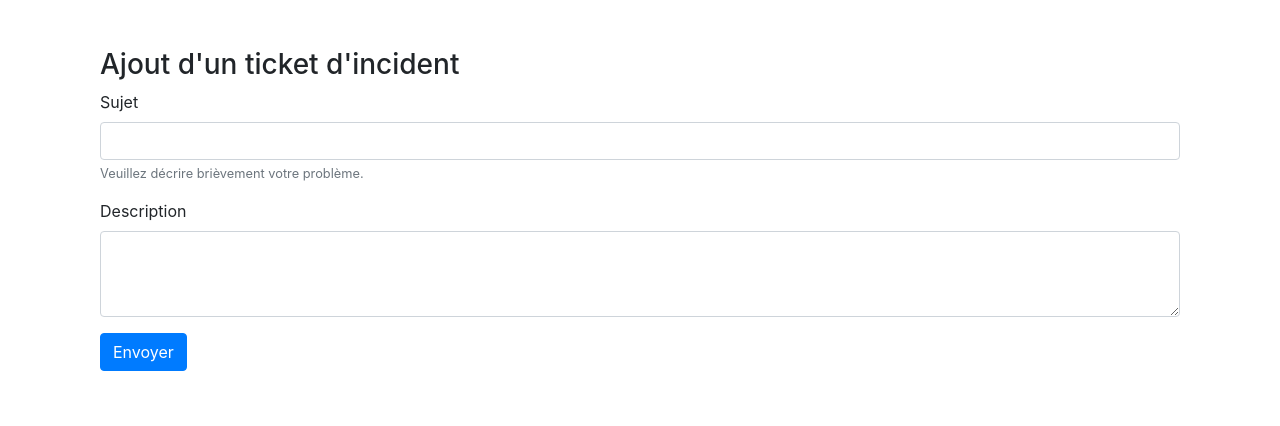
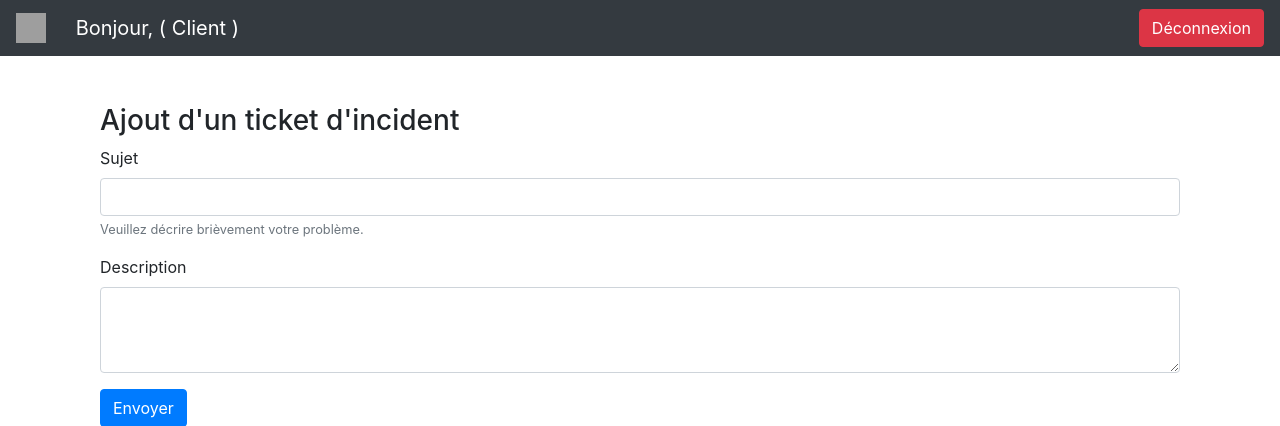
Before and after one commit to RubenVP2/pyTicket, a Flask app: template templates/add-ticket.html in a window 1280 px wide. Shown: the top 426 px of the page. Run offline with Flask 2, Linux system fonts and the light colour scheme; the template is opened without the code that fills it, so the values that code supplies are empty; some libraries are stand-ins or nearby versions; grey boxes are pictures that could not be loaded.

Commit message:
Ajout navbar et fonction de déconnexion

```diff
--- a/application.py
+++ b/application.py
@@ -21,6 +21,13 @@ def index():
             session['username'] = request.form['username']
             return redirect(url_for('ticket'))
     return render_template('index.html')
+
+
+@app.route('/logout')
+def logout():
+    # remove the username from the session if it's there
+    session.pop('username', None)
+    return redirect(url_for('index'))
 
 @app.route('/ticketDetail/')
 def ticketDetail():
@@ -74,6 +81,7 @@ def get_ticket_for_user(username):
     return cur.fetchall()
 
 def get_all_tickets():
+    """ Return all tickets in database """
     db = get_db()
     cur = db.cursor()
     cur.execute("SELECT ticket.id, user.username as 'username', datetime(date_ticket, 'unixepoch'), sujet_ticket, description_ticket, etat_ticket FROM user inner join ticket on user.id = ticket.client_id")
--- a/templates/add-ticket.html
+++ b/templates/add-ticket.html
@@ -1,6 +1,6 @@
 {% include 'includes/header.html' %}
 <body class="d-flex flex-column h-100">
-
+{% include 'includes/navbar.html' %}
     <main class="flex-shrink-0" role="main">
         <div class="container mt-5">
     <!-- form to add ticket -->
--- /dev/null
+++ b/templates/includes/navbar.html
@@ -0,0 +1,8 @@
+<!-- Navbar -->
+<nav class="navbar navbar-dark bg-dark">
+  <a class="navbar-brand" href="#">
+    <img src="https://emojipedia-us.s3.dualstack.us-west-1.amazonaws.com/thumbs/320/facebook/230/male-technologist_1f468-200d-1f4bb.png" width="30" height="30" class="d-inline-block align-top mr-4" alt="" loading="lazy">
+      Bonjour, {{ user.username[0]|upper}}{{user.username[1:] }} {% if user.isAdmin %} ( Administrateur ) {% else %} ( Client ) {% endif %}
+  </a>
+    <a href='/logout' class="btn btn-danger my-2 my-sm-0">Déconnexion</a>
+</nav>
--- a/templates/ticket.html
+++ b/templates/ticket.html
@@ -1,6 +1,6 @@
 {% include 'includes/header.html' %}
 <body class="d-flex flex-column h-100">
-
+{% include 'includes/navbar.html' %}
     <main class="flex-shrink-0" role="main">
         <div class="container mt-5">
             <a href="/add-ticket"><button type="button" class="btn btn-primary">Ajouter un ticket</button></a>
--- a/templates/ticketDetail.html
+++ b/templates/ticketDetail.html
@@ -1,5 +1,6 @@
 {% include 'includes/header.html' %}
   <body>
+{% include 'includes/navbar.html' %}
   <div class="container">
     <div class="mb-5 text-center">
       <h1>Pyckets</h1>
```
